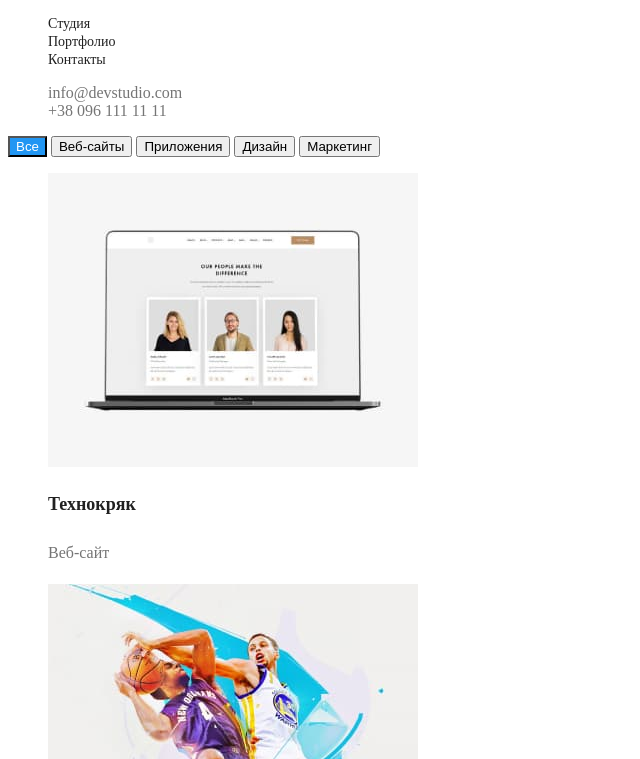
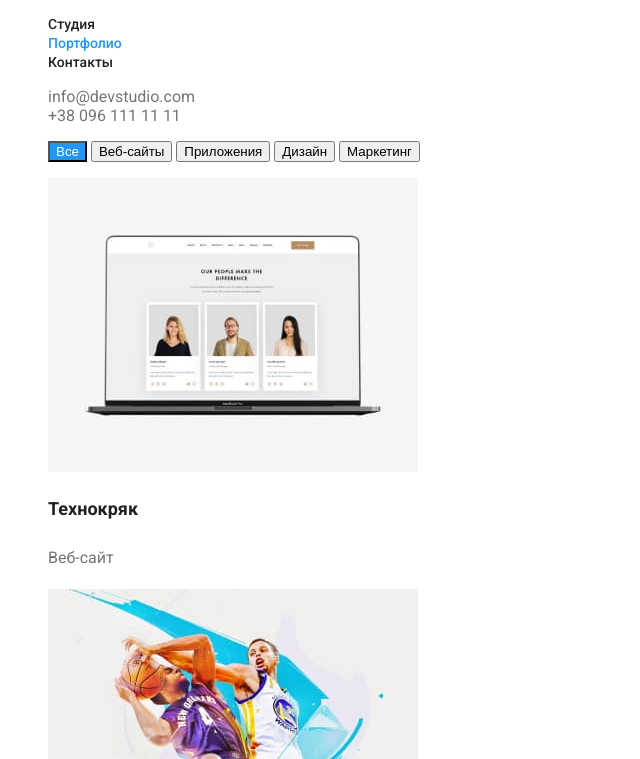
Before and after one commit to Dimsaw/goit-markup-hw-02, a plain HTML site: page portfolio.html in a window 1280 px wide. Shown: the part 41-800 px from the top of the page, without its empty margins (0-640 px from the left). Drawn offline with Linux system fonts and the light colour scheme.

Commit message:
сохранение 7

```diff
--- a/css/main.css
+++ b/css/main.css
@@ -5,6 +5,14 @@
 /* основной цвет фона #FFFFFF  */
 /* вторичныйцвет фона #2F303A */
 /* дополнительный цвет фона #F5F4FA */
+
+body {
+  font-family: "Roboto";
+  font-style: normal;
+  font-weight: 400;
+
+  color: var(--primary-text-color);
+}
 
 :root {
   --primary-text-color: #212121;
@@ -15,17 +23,6 @@
   --additional-background-color: #f5f4fa;
 }
 
-cursor: pointer;
-cursor: auto;
-
-body {
-  font-family: "Roboto", "Raleway", Arial, sans-serif;
-  font-style: normal;
-  font-weight: 400;
-
-  color: var(--primary-text-color);
-}
-
 ul {
   list-style: none;
 }
@@ -34,22 +31,25 @@ a {
   text-decoration: none;
 }
 
+cursor: pointer;
+cursor: auto;
+
 /*header*/
 
 header {
   background-color: var(--white);
 }
 
+.menu-item:hover,
+.menu-item:focus {
+  color: var(--accent-color);
+}
+
 .menu-item {
   color: var(--primary-text-color);
 }
 
-.site-nav .menu-item:hover,
-.site-nav .menu-item:focus {
-  color: var(--accent-color);
-}
-
-.site-nav .menu-item:active {
+.current {
   color: var(--accent-color);
 }
 
@@ -169,6 +169,7 @@ header {
 /*contact inform*/
 
 .footer {
+  font-family: "Roboto";
   background-color: var(--second-background-color);
 }
 
@@ -195,14 +196,13 @@ header {
 
 /* страница 2 */
 
-.site-nav .menu-item:hover,
-.site-nav .menu-item:focus {
-  color: var(--accent-color);
-}
-
 .button-main {
   color: var(--white);
   background-color: var(--accent-color);
+}
+
+.button {
+  background-color: F5F4FA;
 }
 
 .button:hover,
--- a/portfolio.html
+++ b/portfolio.html
@@ -21,14 +21,12 @@
         <a href="./index.html" class="logo-first">
           Web<span class="logo-second">Studio</span>
         </a>
-        <ul class="site-nav list">
+        <ul class="site-nav">
           <li>
-            <a href="./index.html#index" class="menu-item"> Студия </a>
+            <a href="./index.html" class="menu-item"> Студия </a>
           </li>
           <li>
-            <a href="./portfolio.html#portfolio" class="menu-item">
-              Портфолио
-            </a>
+            <a href="./portfolio.html" class="menu-item current"> Портфолио </a>
           </li>
           <li>
             <a href="#footer" class="menu-item"> Контакты </a>
@@ -51,13 +49,13 @@
     <main>
       <!--портфолио-->
       <section>
-        <div>
-          <button class="button-main">Все</button>
-          <button class="button">Веб-сайты</button>
-          <button class="button">Приложения</button>
-          <button class="button">Дизайн</button>
-          <button class="button">Маркетинг</button>
-        </div>
+        <ul>
+          <il><button class="button-main">Все</button></il>
+          <il><button class="button">Веб-сайты</button></il>
+          <il><button class="button">Приложения</button></il>
+          <il><button class="button">Дизайн</button></il>
+          <il> <button class="button">Маркетинг</button></il>
+        </ul>
         <ul>
           <li>
             <a href="#">
```
Also changed, not shown: index.html (+8 -10 lines), 1 other file.
